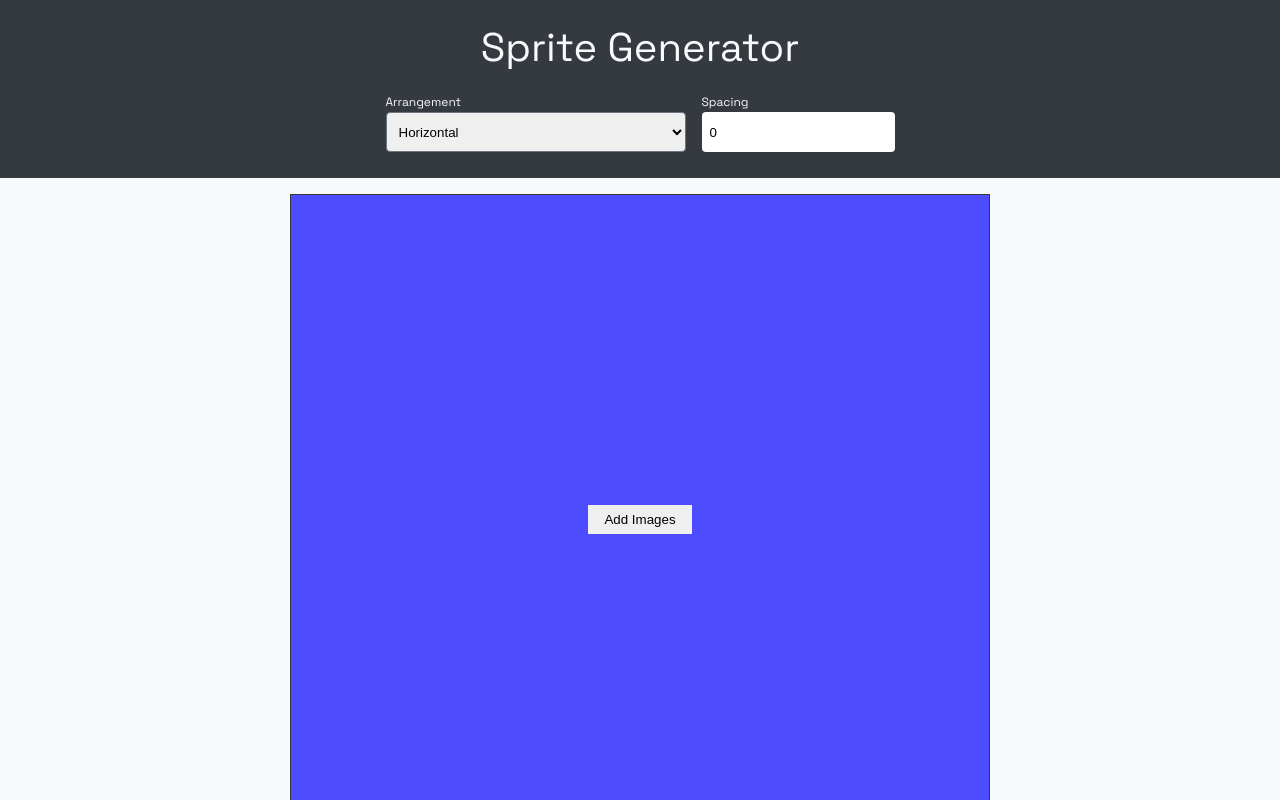
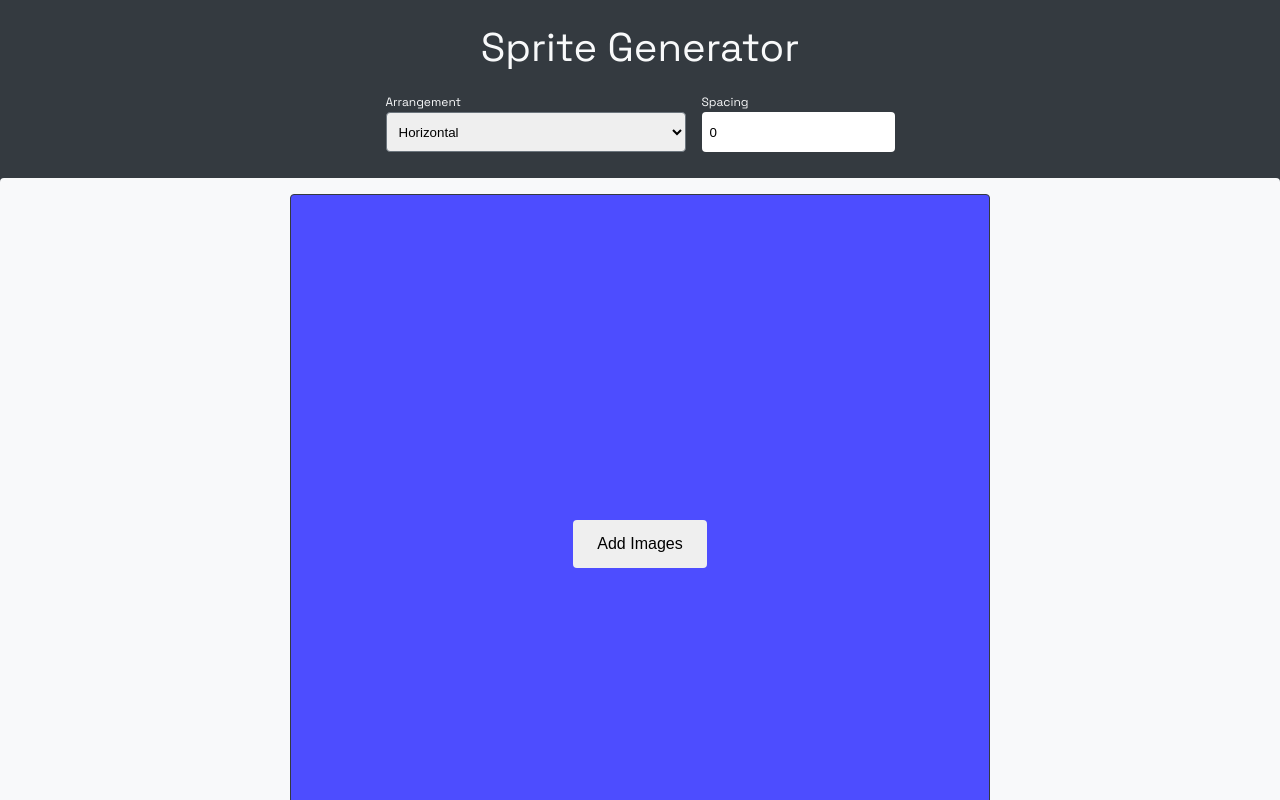
Before and after one commit to pmanikas/sprite-generator, a Vue app: page / in a window 1280 px wide. Shown: the top 800 px of the page. Built offline with nearby package versions, Linux system fonts and the light colour scheme.

Commit message:
Improve buttons UI

```diff
--- a/src/SpriteGenerator.vue
+++ b/src/SpriteGenerator.vue
@@ -89,7 +89,7 @@ watch(spacing, () => paint());
         <div class="selection-container">
             <Button @click="triggerInput" class="add-new-image">Add Images</Button>
             <input ref="input" type="file" accept="image/*" multiple @change="addImage" style="display: none" />
-            <ul class="added-images">
+            <ul class="added-images" v-if="addedImages.length">
                 <li v-for="(photo, i) of addedImages" :key="'photo' + i">
                     <ImageInfoTile :photo="photo" @remove="removePhoto(i)" />
                 </li>
@@ -102,7 +102,8 @@ watch(spacing, () => paint());
             </div>
         </div>
     </div>
-    <div v-if="addedImages.length" class="actions">
+    <br>
+    <div v-if="addedImages.length" class="actions text-center">
         <Button @click="downloadSprite()">Download Sprite</Button>
     </div>
 </template>
@@ -127,6 +128,7 @@ watch(spacing, () => paint());
     gap: $s-base;
     background-color: $c-gray-light;
     padding: $s-base;
+    border-radius: $base-radius;
 }
 
 .selection-container {
@@ -140,6 +142,7 @@ watch(spacing, () => paint());
     overflow: auto;
     background-color: $c-primary;
     border: 1px solid $c-gray-dark;
+    border-radius: $base-radius;
 }
 
 .added-images {
@@ -159,6 +162,7 @@ watch(spacing, () => paint());
     overflow: auto;
     color: $c-secondary;
     border: 1px solid $c-gray-dark;
+    border-radius: $base-radius;
 }
 
 .canvas-container {
--- a/src/components/Button.vue
+++ b/src/components/Button.vue
@@ -4,6 +4,7 @@ import { computed } from 'vue';
 
 const props = defineProps<{
     type?: 'primary' | 'secondary' | 'danger';
+    size?: 'small' | 'medium' | 'large';
     disabled?: boolean;
 }>();
 
@@ -15,7 +16,8 @@ const buttonClass = computed(() => {
     return [
         'btn',
         props.type ? `btn-${props.type}` : '',
-        props.disabled ? 'btn-disabled' : ''
+        props.disabled ? 'btn-disabled' : '',
+        props.size ? `${props.size}` : ''
     ];
 });
 
@@ -34,9 +36,21 @@ const handleClick = () => {
 @use './../styles/abstracts' as *;
 
 .btn {
-    padding: $s-s $s-m;
+    padding: $s-m $s-l;
+    font-size: 1rem;
     border: none;
+    border-radius: $base-radius;
     cursor: pointer;
+
+    &.small {
+        padding: $s-s $s-m;
+        font-size: 0.75rem;
+    }
+
+    &.large {
+        padding: $s-l $s-xl;
+        font-size: 1.25;
+    }
 }
 
 .btn-primary {
```
